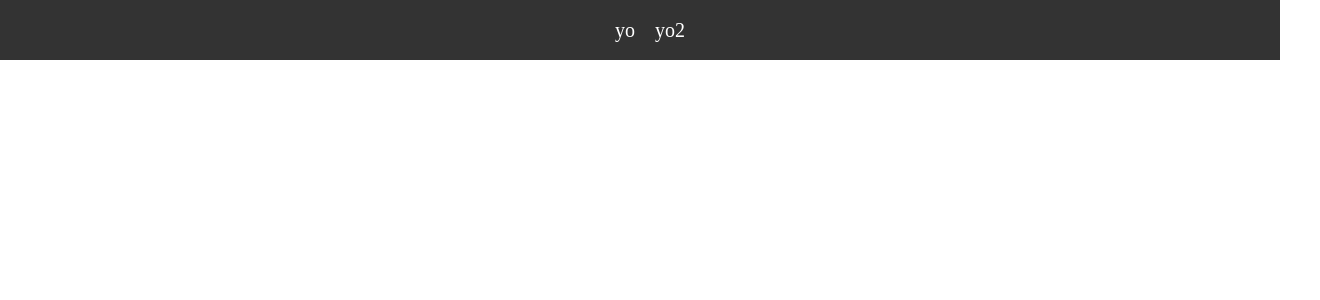
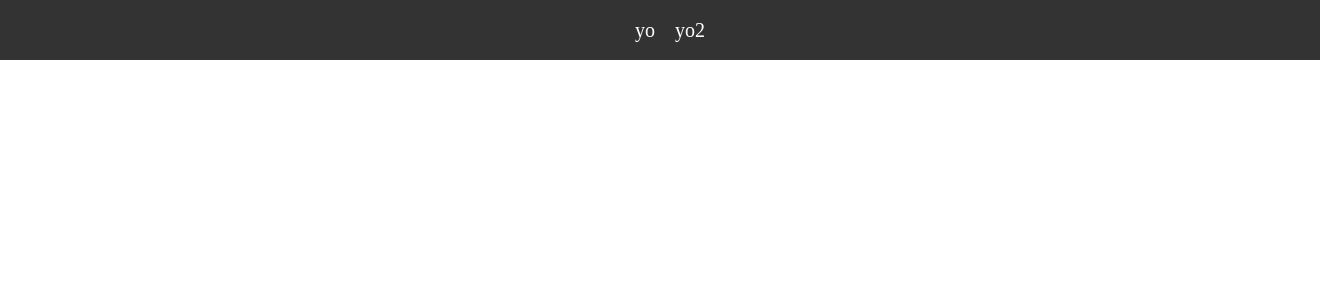
Before and after one commit to nav42/portfolio, a SvelteKit app: page / in a window 1280 px wide. Shown: the top 300 px of the page, 1320 px wide, since content can reach past the window. Built offline with nearby package versions, Linux system fonts and the light colour scheme.

Commit message:
import errors

```diff
--- a/src/routes/+layout.svelte
+++ b/src/routes/+layout.svelte
@@ -1,16 +1,15 @@
-<!-- src/routes/__layout.svelte or src/routes/layout.svelte -->
+<!-- src/routes/+layout.svelte -->
 <script>
-  import Header from '../components/header.svelte';
+  import Header from '../components/Header.svelte';
 </script>
 
-
-
+<Header />
 <main>
   <slot></slot>
 </main>
 
 <style global>
-  html, main {
+  :global(body) {
     margin: 0;
     padding: 0;
     width: 100%;
```
